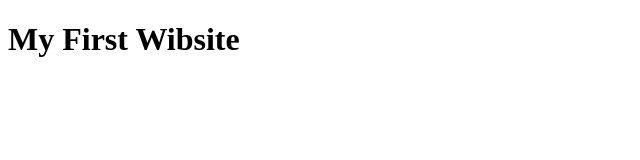
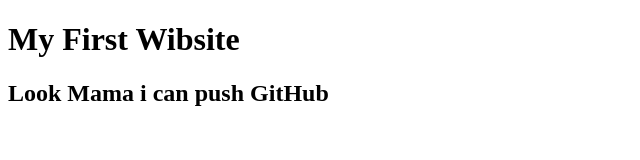
Before and after one commit to Mahin-GitHub/my-first-website, a plain HTML site: page index.html in a window 1280 px wide. Shown: the whole page, without its empty margins (0-640 px from the left). Drawn offline with Linux system fonts and the light colour scheme.

Commit message:
learned github

```diff
--- a/index.html
+++ b/index.html
@@ -8,5 +8,6 @@
 </head>
 <body>
     <h1>My First Wibsite</h1>
+    <h2>Look Mama i can push GitHub</h2>
 </body>
 </html>
```
